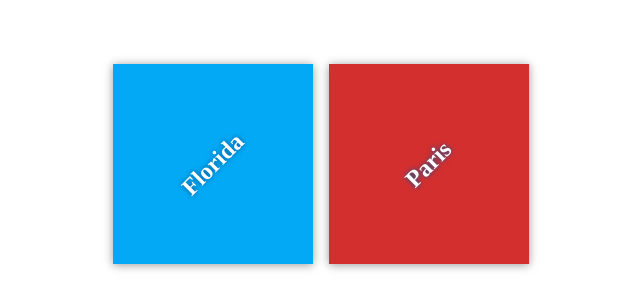
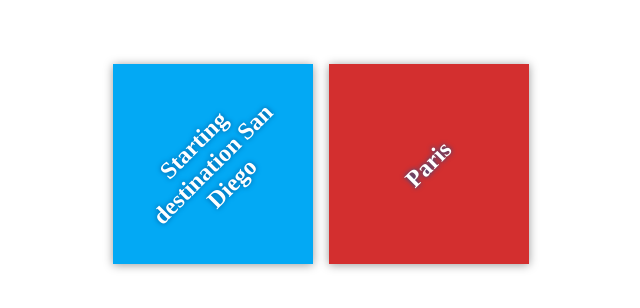
Before and after one commit to Limrickon/my-travel-plans, a plain HTML site: page index.html in a window 1280 px wide. Shown: the part 236-544 px from the top of the page, without its empty margins (319-959 px from the left). Drawn offline with Linux system fonts and the light colour scheme; files that its build step writes are made by us from their sources.

Commit message:
Add starting desination

```diff
--- a/app.css
+++ b/app.css
@@ -46,7 +46,7 @@ h2 {
     text-shadow: 0 0 5px #01579b;
 }
 
-#florida {
+#sandiego {
     background-color: #03a9f4;
 }
 
--- a/index.html
+++ b/index.html
@@ -10,8 +10,8 @@
 
     <div class="container">
         <div class="destination-container">
-            <div class="destination" id="florida">
-                <h2>Florida</h2>
+            <div class="destination" id="sandiego">
+                <h2>Starting destination San Diego</h2>
             </div>
 
             <div class="destination" id="paris">
```
